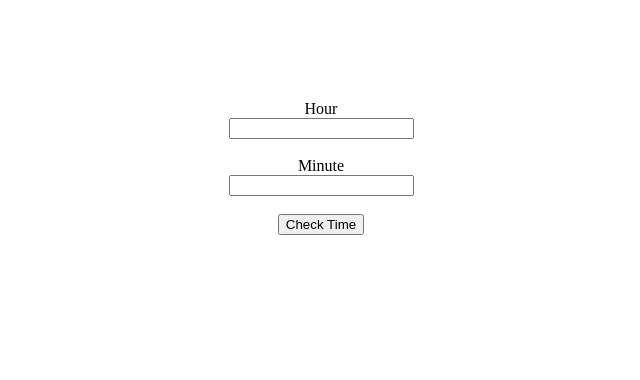
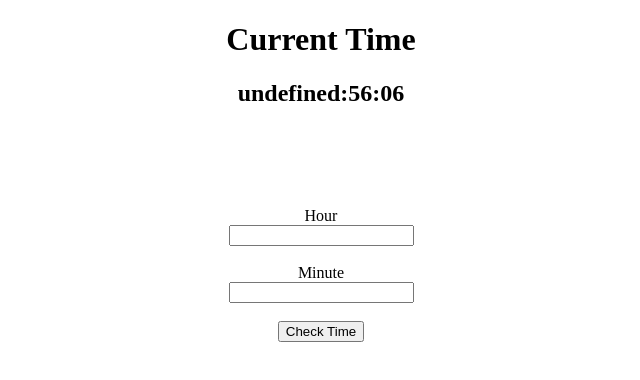
Before and after one commit to billfranz00/alarmClock, a plain HTML site: page index.html in a window 1280 px wide. Both pictures are taken after a click on the button "Check Time". Shown: the whole page, without its empty margins (319-959 px from the left). Drawn offline with Linux system fonts and the light colour scheme.

Commit message:
Third commit Current Time

```diff
--- a/css/main.css
+++ b/css/main.css
@@ -1,5 +1,8 @@
+* {
+	text-align: center;
+}
+
 form {
-	text-align: center;
 	margin-top: 100px;
 	display: block;
 }
--- a/index.html
+++ b/index.html
@@ -4,7 +4,11 @@
 	<title>Alarm Clock Bro</title>
 	<link rel="stylesheet" type="text/css" href="css/main.css">
 </head>
-<body>
+<body onload="currentTime();">
+
+<h1>Current Time</h1>
+
+<h2 id="masterClock"></h2>
 
 <form>
 	<label>Hour</label>
--- a/js/go.js
+++ b/js/go.js
@@ -1,15 +1,39 @@
+function addZero(i) {
+	if(i < 10) {
+		return "0" + i;
+	}
+	else {
+		return i;
+	}
+}
+
+function twelve(hour) {
+	if(hour > 12) {
+		return hour = hour-12; //or h -= 12;
+	}
+	else if(hour === 0) {
+		return hour = 12;
+	}
+}
+
+function currentTime() {
+	var rightNow = new Date(),
+		hours = twelve(rightNow.getHours()),
+		minutes = addZero(rightNow.getMinutes()),
+		seconds = addZero(rightNow.getSeconds()),
+		theTime = hours + ":" + minutes + ":" + seconds;
+	document.getElementById("masterClock").innerHTML = theTime;
+	setTimeout(function() {
+		currentTime();
+	}, 1000);
+}
+
 function compareTime() {
-	var rightNow = new Date();
-	var hours = rightNow.getHours();
-	var minutes = rightNow.getMinutes();
-	if(hours > 12) {
-		hours = hours-12; //or h -= 12;
-	}
-	else if(hours === 0) {
-		hours = 12;
-	}
-	var clockValue = Number(document.getElementById("clockHour").value);
-	var minuteValue = Number(document.getElementById("clockMinute").value);
+	var rightNow = new Date(),
+		hours = twelve(rightNow.getHours()),
+		minutes = rightNow.getMinutes(),
+		clockValue = Number(document.getElementById("clockHour").value),
+		minuteValue = Number(document.getElementById("clockMinute").value);
 	if(hours === clockValue && minutes === minuteValue) {
 		alert("It's Time!!!!")
 	}
```
